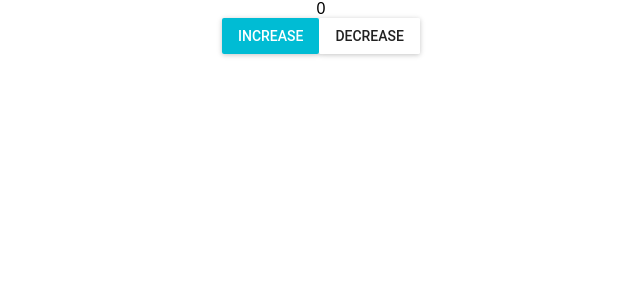
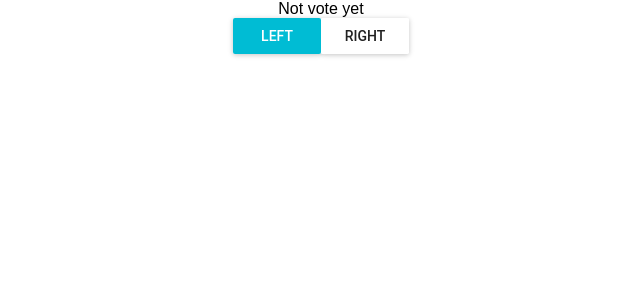
Before and after one commit to drothschild/death-match, a React (Create React App) app: page / in a window 1280 px wide. Shown: the top 300 px of the page, without its empty margins (319-959 px from the left). Built offline with nearby package versions, Linux system fonts and the light colour scheme.

Commit message:
Add VOTE

```diff
--- a/src/App.js
+++ b/src/App.js
@@ -6,32 +6,31 @@ import './App.css';
 
 class App extends Component {
   render() {
-    const { count, increase, decrease } = this.props
+    const { result, voteLeft, voteRight } = this.props
+    const content = result || <div>Not vote yet</div>
     return (
       <div className="App">
         <div>
-          {count}
+          {content}
         </div>
-        <RaisedButton primary label='Increase' onClick={increase} />
-        <RaisedButton label='Decrease' onClick={decrease} />
+        <RaisedButton primary label='Left' onClick={voteLeft} />
+        <RaisedButton label='Right' onClick={voteRight} />
       </div>
     );
   }
 }
 
 const mapStateToProps = state => {
-  return {
-    count: state.counter
-  };
+  return state;
 }
 
 const mapDispatchToProps = dispatch => {
   return {
-    increase: id => {
-      dispatch({ type: 'INCREMENT' })
+    voteLeft: id => {
+      dispatch({ type: 'VOTE', payload: 'A' })
     },
-    decrease: id => {
-      dispatch({ type: 'DECREMENT' })
+    voteRight: id => {
+      dispatch({ type: 'VOTE', payload: 'B' })
     }
   };
 }
--- a/src/stores/index.js
+++ b/src/stores/index.js
@@ -1,11 +1,10 @@
 import { createStore } from 'redux';
 
-const store = (state = { counter: 0 }, action) => {
-  switch (action.type) {
-  case 'INCREMENT':
-    return { ...state, counter: state.counter + 1 }
-  case 'DECREMENT':
-    return { ...state, counter: state.counter - 1 }
+const store = (state = { result: null }, action) => {
+  const { type, payload } = action
+  switch (type) {
+  case 'VOTE':
+    return { ...state, result: payload }
   default:
     return state
   }
```
